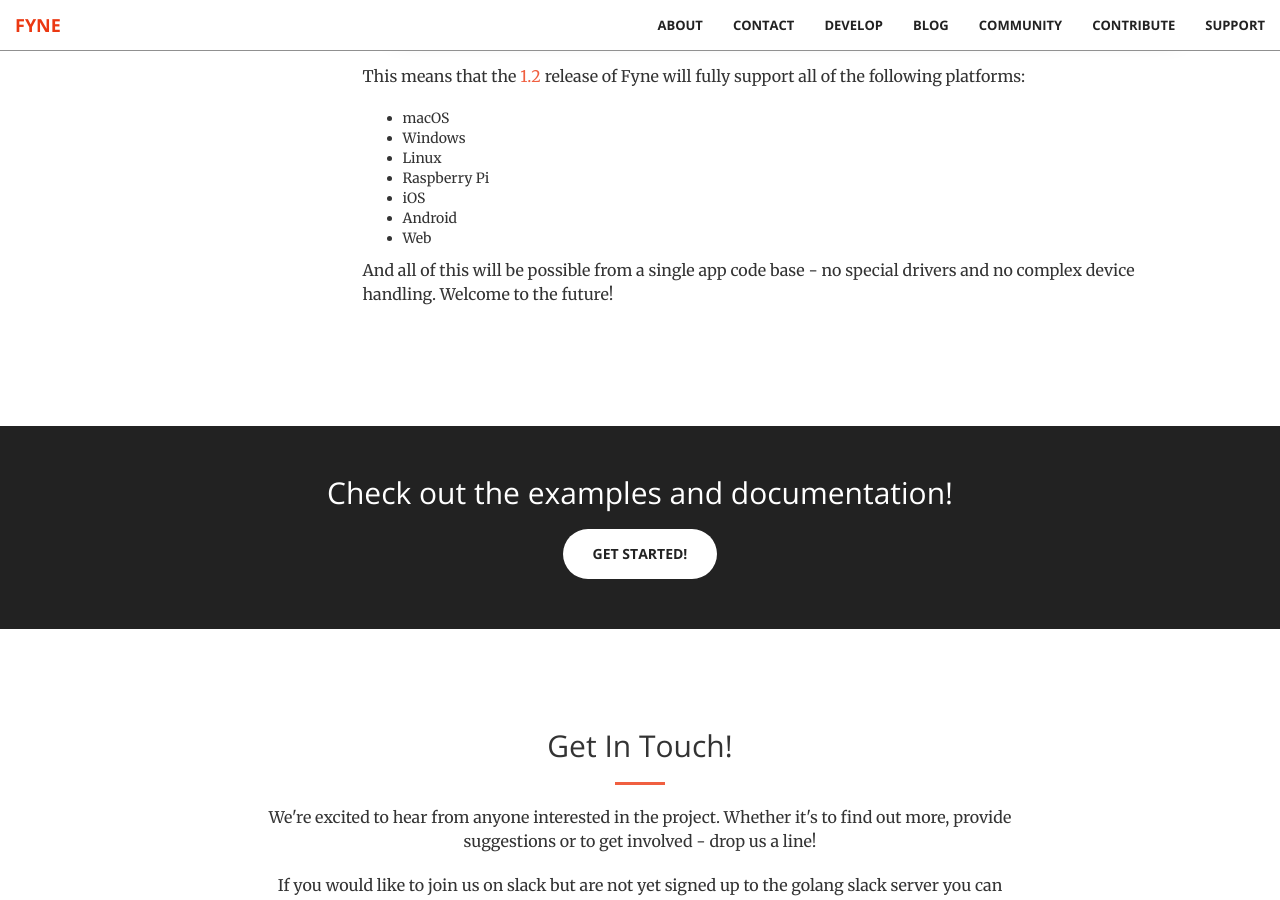
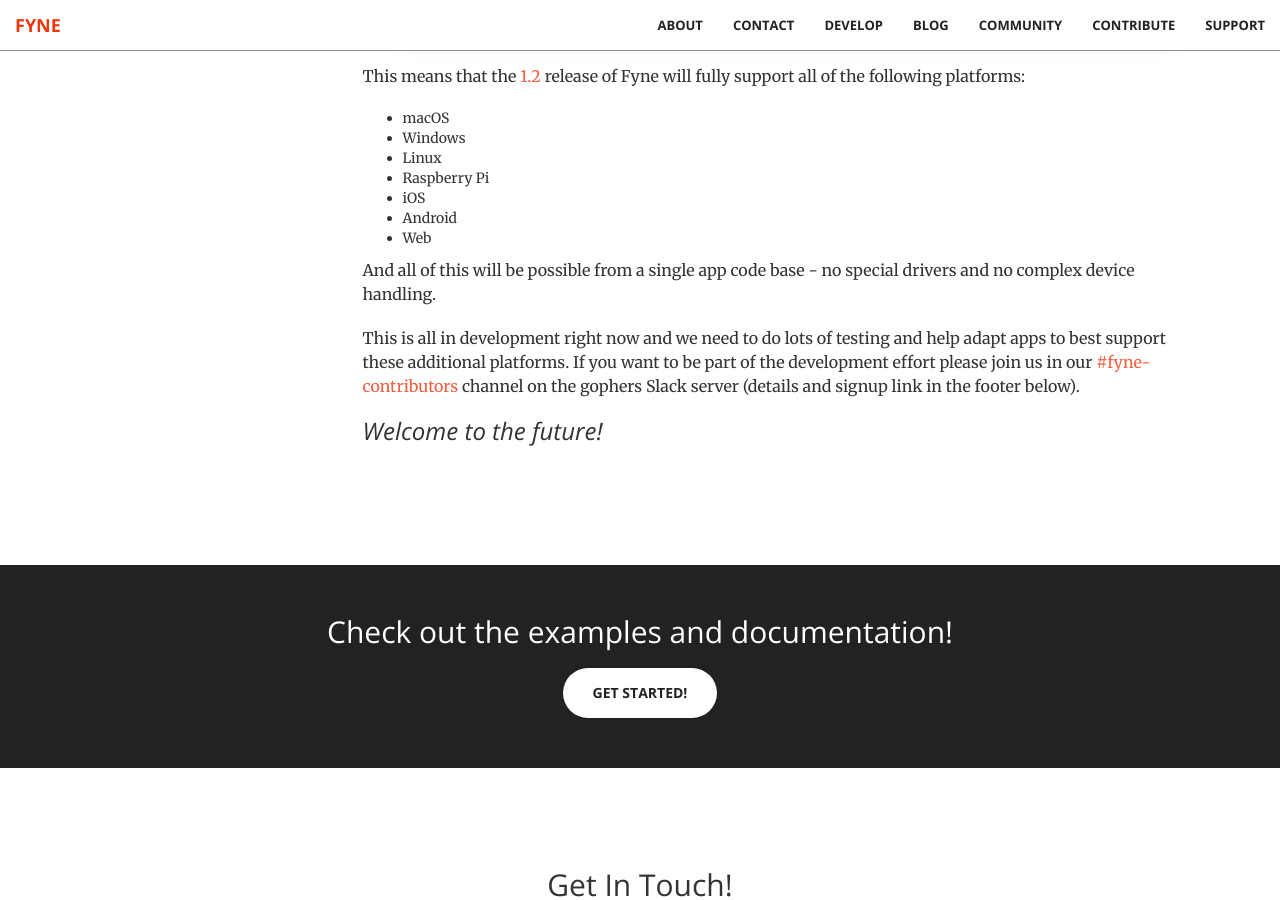
Before and after one commit to fyne-io/fyne-io.github.io, a Jekyll site: the page built from _posts/2019-08-02-fyne-goes-mobile.md, in a window 1280 px wide and 900 px high, scrolled down 2665 px. Built offline with Jekyll 4.4.1, drawn with Linux system fonts in a browser that asks for light colours.

Commit message:
Add invite to get involved :)

```diff
--- a/_posts/2019-08-02-fyne-goes-mobile.md
+++ b/_posts/2019-08-02-fyne-goes-mobile.md
@@ -61,4 +61,10 @@
 
 And all of this will be possible from a single app code base - no special drivers
 and no complex device handling.
-Welcome to the future!
+
+This is all in development right now and we need to do lots of testing and help adapt apps to best support
+these additional platforms. If you want to be part of the development effort please join us in our
+[#fyne-contributors](https://gophers.slack.com/app_redirect?channel=fyne-contributors)
+channel on the gophers Slack server (details and signup link in the footer below).
+
+### *Welcome to the future!*
```
